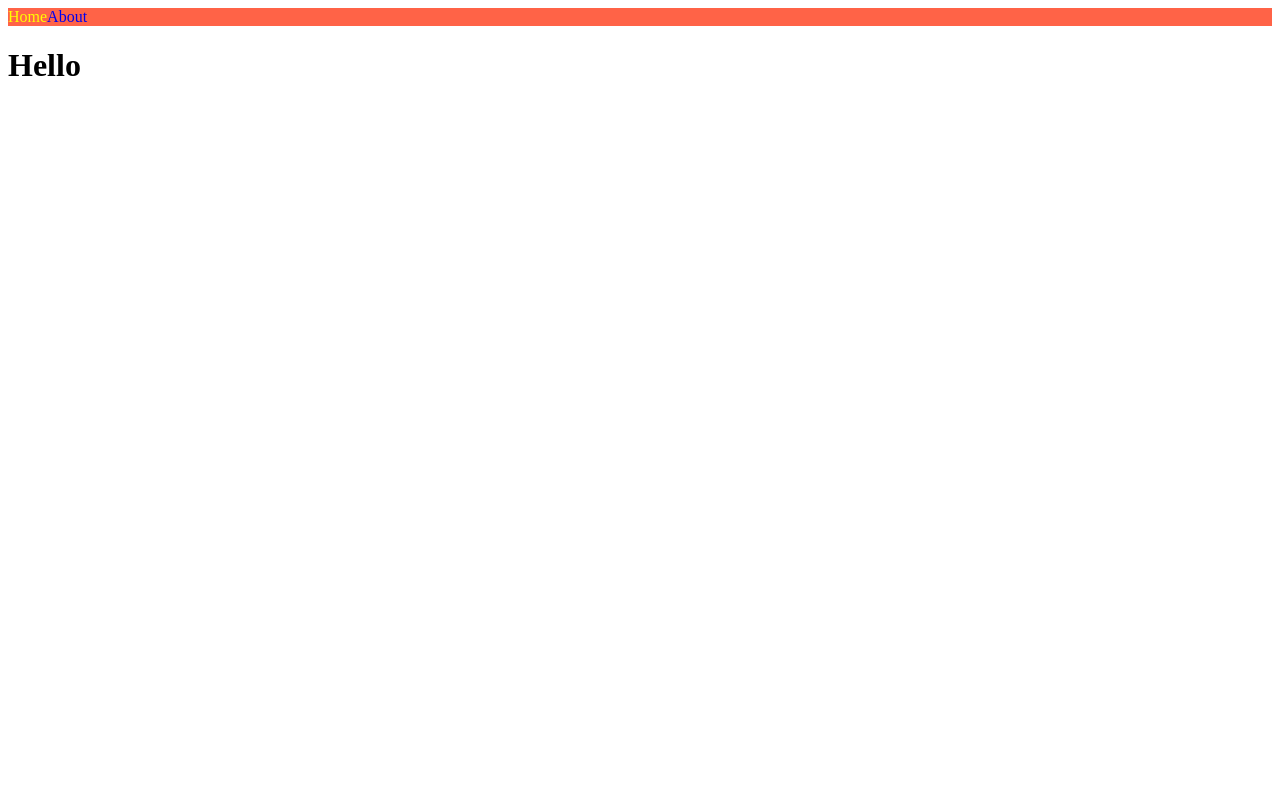
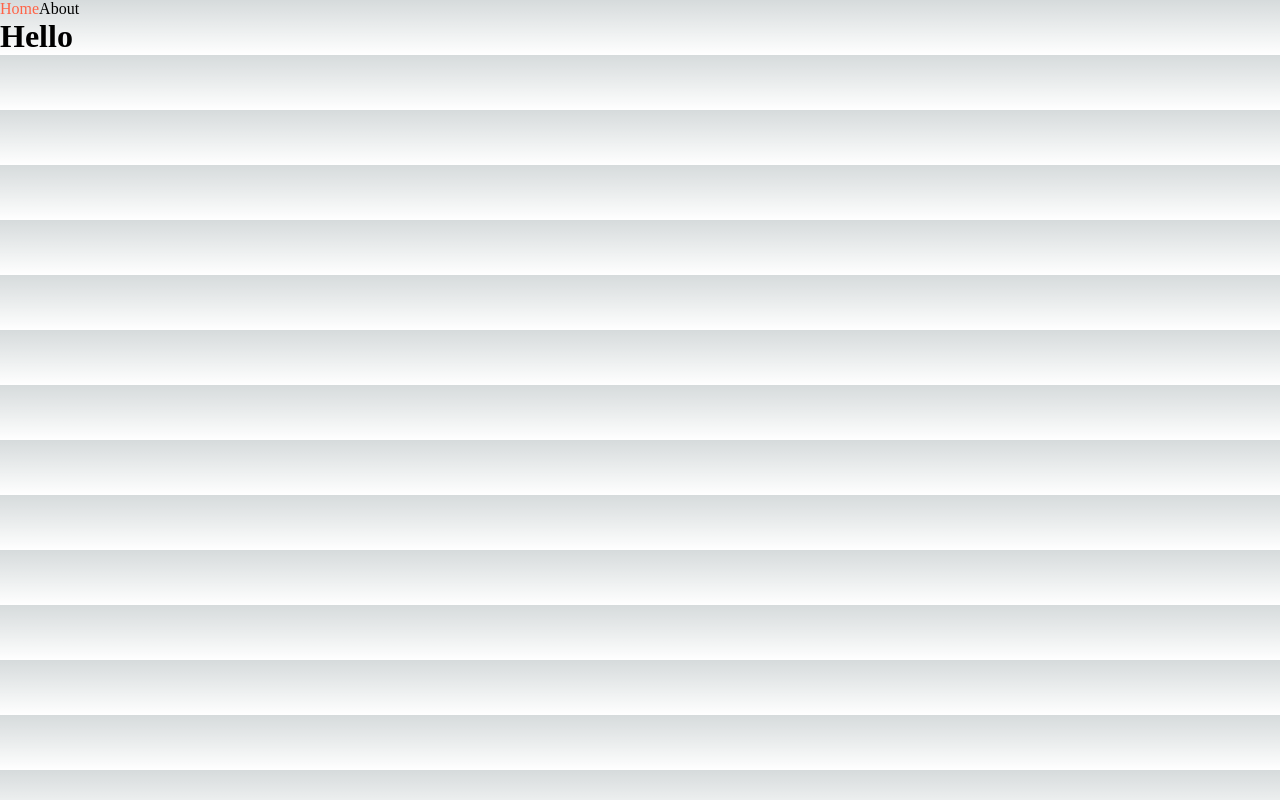
Before and after one commit to thejam2/nextjs_intro, a Next.js app: page / in a window 1280 px wide. Built offline with nearby package versions, Linux system fonts and the light colour scheme.

Commit message:
Custom App

```diff
--- a/components/NavBar.js
+++ b/components/NavBar.js
@@ -12,14 +12,11 @@
         <a className={router.pathname === "/about" ? "active" : ""}>About</a>
       </Link>
       <style jsx>{`
-        nav {
-          background-color: tomato;
-        }
         a {
           text-decoration: none;
         }
         .active {
-          color: yellow;
+          color: tomato;
         }
       `}</style>
     </nav>
--- /dev/null
+++ b/pages/_app.js
@@ -0,0 +1,11 @@
+import NavBar from "../components/NavBar";
+import "../styles/globals.css";
+
+export default function MyApp({ Component, pageProps }) {
+  return (
+    <>
+      <NavBar />
+      <Component {...pageProps} />
+    </>
+  );
+}
--- a/pages/about.js
+++ b/pages/about.js
@@ -3,7 +3,6 @@
 export default function Potato() {
   return (
     <div>
-      <NavBar />
       <h1>About</h1>
     </div>
   );
--- a/pages/index.js
+++ b/pages/index.js
@@ -3,7 +3,6 @@
 export default function Home() {
   return (
     <div>
-      <NavBar />
       <h1>Hello</h1>
     </div>
   );
```
